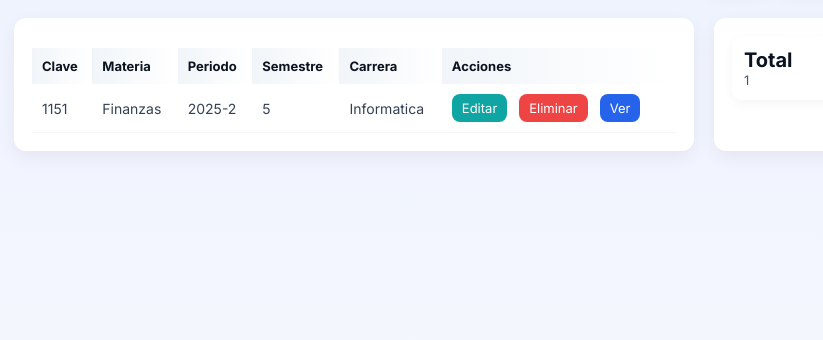
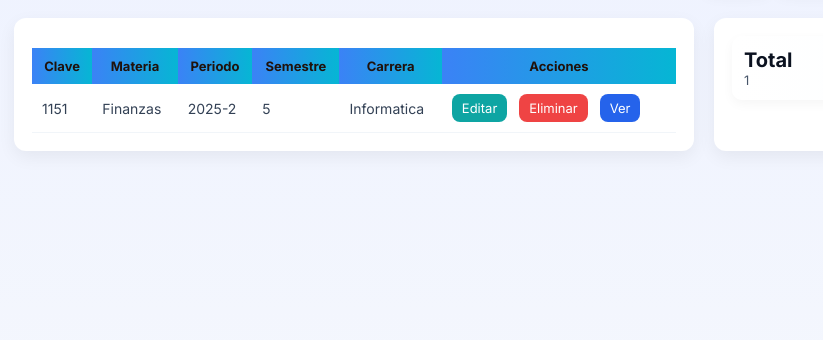
Before and after one commit to Y3R1ZR/SistemaEscolar, a PHP site: page /listar_grupos.php in a window 1280 px wide. Shown: the part 104-444 px from the top of the page, without its empty margins (96-919 px from the left). Run offline with PHP 8.4, Linux system fonts and the light colour scheme; data comes from the database, SQL or seed files in the repository.

Commit message:
Doc: Cambio de color de encabezado tabla

```diff
--- a/estilo.css
+++ b/estilo.css
@@ -77,11 +77,11 @@ button.primary {
   width:100%; border-collapse:collapse; margin-top:12px;
 }
 .table th {
-  background: linear-gradient(90deg,#f1f5f9,#fff);
-  text-align:left; padding:10px; font-size:13px; color:#0b1220;
+  background: linear-gradient(90deg,#3b82f6,#06b6d4);
+  text-align: center; padding:10px; font-size:13px; color:#20110b;
 }
 .table td { padding:10px; border-bottom:1px solid #f1f5f9; font-size:14px; color:#334155; vertical-align:middle; }
-.table tr:hover td { background:#0077fe83; }
+.table tr:hover td { background:#06bfe0; }
 
 /* actions */
 .actions a, .actions button { margin-right:8px; text-decoration:none; display:inline-block; padding:6px 10px; border-radius:8px; font-size:13px; }
```
